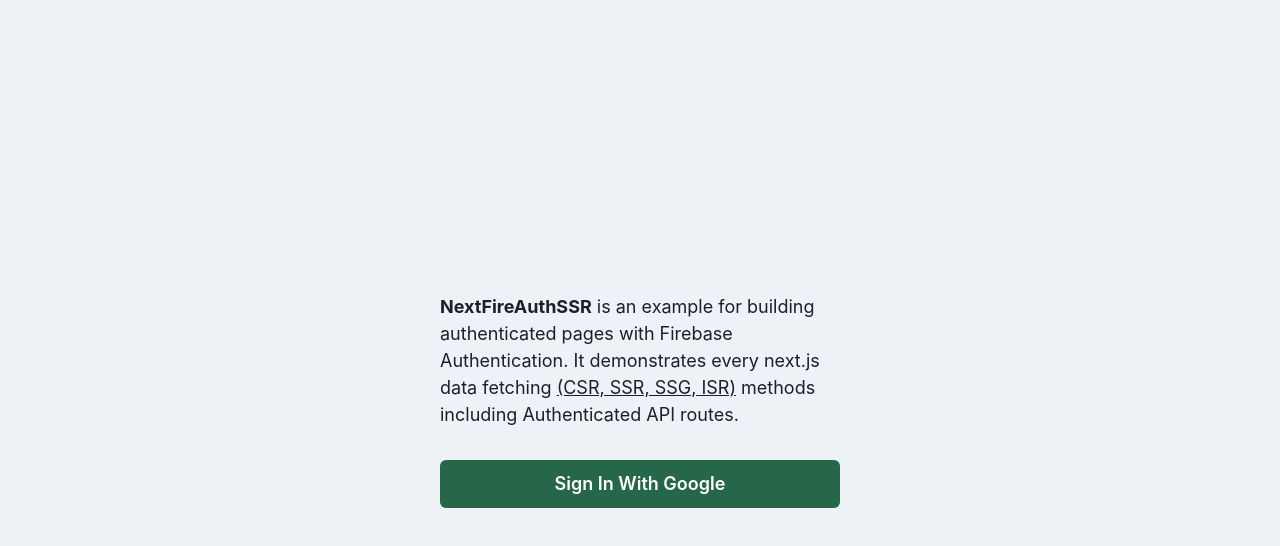
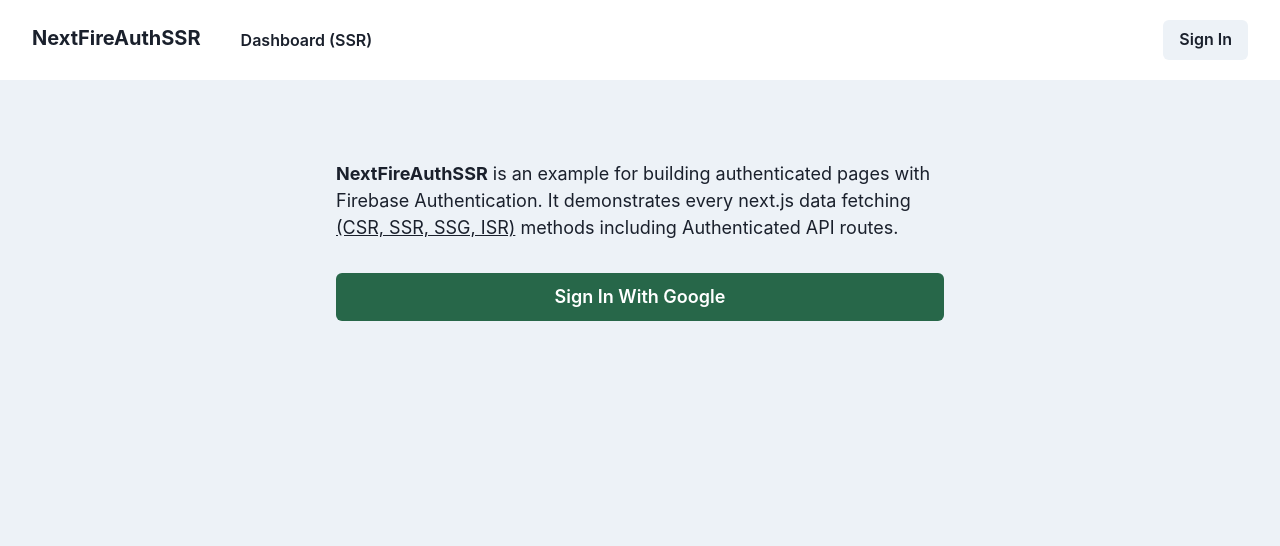
Before and after one commit to mrxnn/next-fire-auth, a Next.js app: page / in a window 1280 px wide. Shown: the top 546 px of the page. Built offline with nearby package versions, Linux system fonts and the light colour scheme; no server answers.

Commit message:
Add navbar

```diff
--- a/components/Layout.js
+++ b/components/Layout.js
@@ -1,10 +1,12 @@
 import React from "react";
-import { Flex } from "@chakra-ui/react";
+import { Box, Container } from "@chakra-ui/react";
+import Navbar from "./Navbar";
 
 export const Layout = ({ children }) => {
   return (
-    <Flex bg="gray.100" justify="center" align="center" minHeight="100vh">
-      {children}
-    </Flex>
+    <Box bg="gray.100" minHeight="100vh">
+      <Navbar />
+      <Container maxW="container.sm">{children}</Container>
+    </Box>
   );
 };
--- /dev/null
+++ b/components/Navbar.js
@@ -0,0 +1,39 @@
+import { Avatar, Button, Flex, Link, Stack, Text } from "@chakra-ui/react";
+import NextLink from "next/link";
+import { useContext } from "react";
+import { AuthContext } from "../context/auth";
+
+export default function Navbar() {
+  const { user, signInWithGoogle } = useContext(AuthContext);
+
+  return (
+    <Flex bg="white" mb="10" justify="space-between" h="20" px="8">
+      <Stack direction="row" align="center" spacing="10">
+        <NextLink href="/">
+          <Text as="a" href="/" fontSize="xl" fontWeight="bold" mt="-1">
+            NextFireAuthSSR
+          </Text>
+        </NextLink>
+        <NextLink href="/dashboard">
+          <Link href="/dashboard" fontWeight="semibold">
+            Dashboard (SSR)
+          </Link>
+        </NextLink>
+      </Stack>
+      <Stack direction="row" align="center" spacing="6">
+        {user ? (
+          <>
+            <NextLink href="/account">
+              <Link href="/account" fontWeight="semibold">
+                {user.displayName}
+              </Link>
+            </NextLink>
+            <Avatar src={user?.photoURL} />
+          </>
+        ) : (
+          <Button onClick={() => signInWithGoogle()}>Sign In</Button>
+        )}
+      </Stack>
+    </Flex>
+  );
+}
--- a/pages/dashboard.js
+++ b/pages/account.js
@@ -15,7 +15,7 @@
   };
 }
 
-export default function Dashboard() {
+export default function Account() {
   const { user, loading, signOut } = useContext(AuthContext);
   const router = useRouter();
 
--- a/pages/index.js
+++ b/pages/index.js
@@ -9,7 +9,7 @@
 
   return (
     <Layout>
-      <Flex direction="column" maxWidth="400px">
+      <Flex direction="column" mt="20" mx="auto">
         <Text fontSize="lg" mb="8">
           <Text as="span" fontWeight="bold">
             NextFireAuthSSR
```
